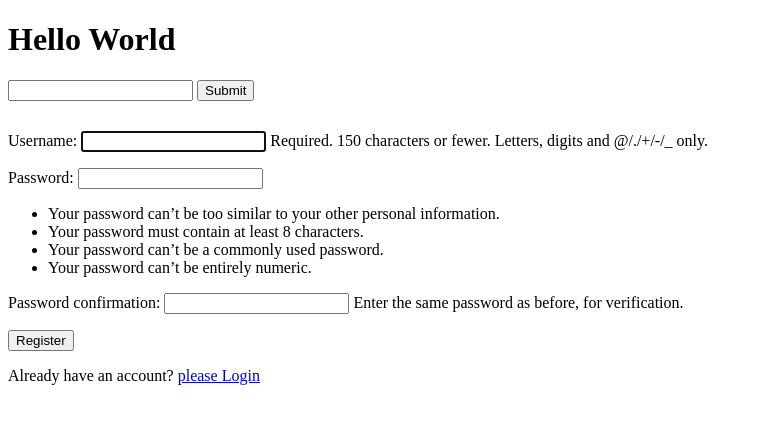
After one commit to hanshendrickx/trydjangov1, a Django app: page /register/ in a window 1280 px wide. The commit adds this page. Shown: the top 424 px of the page, without its empty margins (0-762 px from the left). Run offline with Django 3.2, Linux system fonts and the light colour scheme.

Commit message:
Video 29 Register form

```diff
--- a/accounts/views.py
+++ b/accounts/views.py
@@ -1,5 +1,14 @@
 from django.contrib.auth import authenticate, login, logout
+from django.contrib.auth.forms import UserCreationForm
 from django.shortcuts import render, redirect
+
+def register_view(request):
+    form = UserCreationForm(request.POST or None)
+    if form.is_valid():
+        user_obj = form.save()
+        return redirect('/login')
+    context = {"form":form}
+    return render(request, "accounts/register.html", context)
 
 # Create your views here.
 def login_view(request):
@@ -19,12 +28,8 @@ def login_view(request):
         return redirect('/') #add /admin > / home-view redirect to render, redirect
     return render(request, "accounts/login.html", {})
 
-
 def logout_view(request):
     if request.method == "POST":
         logout(request)
         return redirect("/login/")
     return render(request, "accounts/logout.html", {})
-
-def register_view(request):
-    return render(request, "accounts/register.html", {})
--- a/templates/accounts/login.html
+++ b/templates/accounts/login.html
@@ -15,6 +15,7 @@
         </div>
         <button type='submit'>Login</button>
     </form>
+    <p>Need an account? Please <a href='/register'>Register</a></p>
 </div>
 {% else %}
 <p>You're already logged in. Would you like to <a href='/logout/'>logout</a>?</p>
--- /dev/null
+++ b/templates/accounts/register.html
@@ -0,0 +1,18 @@
+{% extends "base.html" %}
+
+{% block content %}
+
+
+{% if not request.user.is_authenticated %}
+<div style='margin-top:30px' >
+    <form method='POST'>{% csrf_token %}
+            {{ form.as_p }}
+        <button type='submit'>Register</button>
+    </form>
+    <p>Already have an account? <a href='/login'>please Login</a></p>
+</div>
+{% else %}
+<p>You're already logged. That means you cannot register. Would you like to <a href='/logout/'>logout</a>?</p>
+{% endif %}
+
+{% endblock content %}
--- a/trydjango/urls.py
+++ b/trydjango/urls.py
@@ -19,8 +19,10 @@ from django.urls import path, re_path
 
 from accounts.views import (
     login_view,
-    logout_view
+    logout_view,
+    register_view
 )
+
 from articles.views import (
     article_search_view,
     article_create_view,
@@ -36,4 +38,5 @@ urlpatterns = [ #use alphabetical order
     path('admin/', admin.site.urls),
     path('login/', login_view),
     path('logout/', logout_view),
+    path('register/', register_view),
 ]
```
Also changed, not shown: templates/accounts/logout.html (+9 -6 lines), README.md, db.sqlite3.
